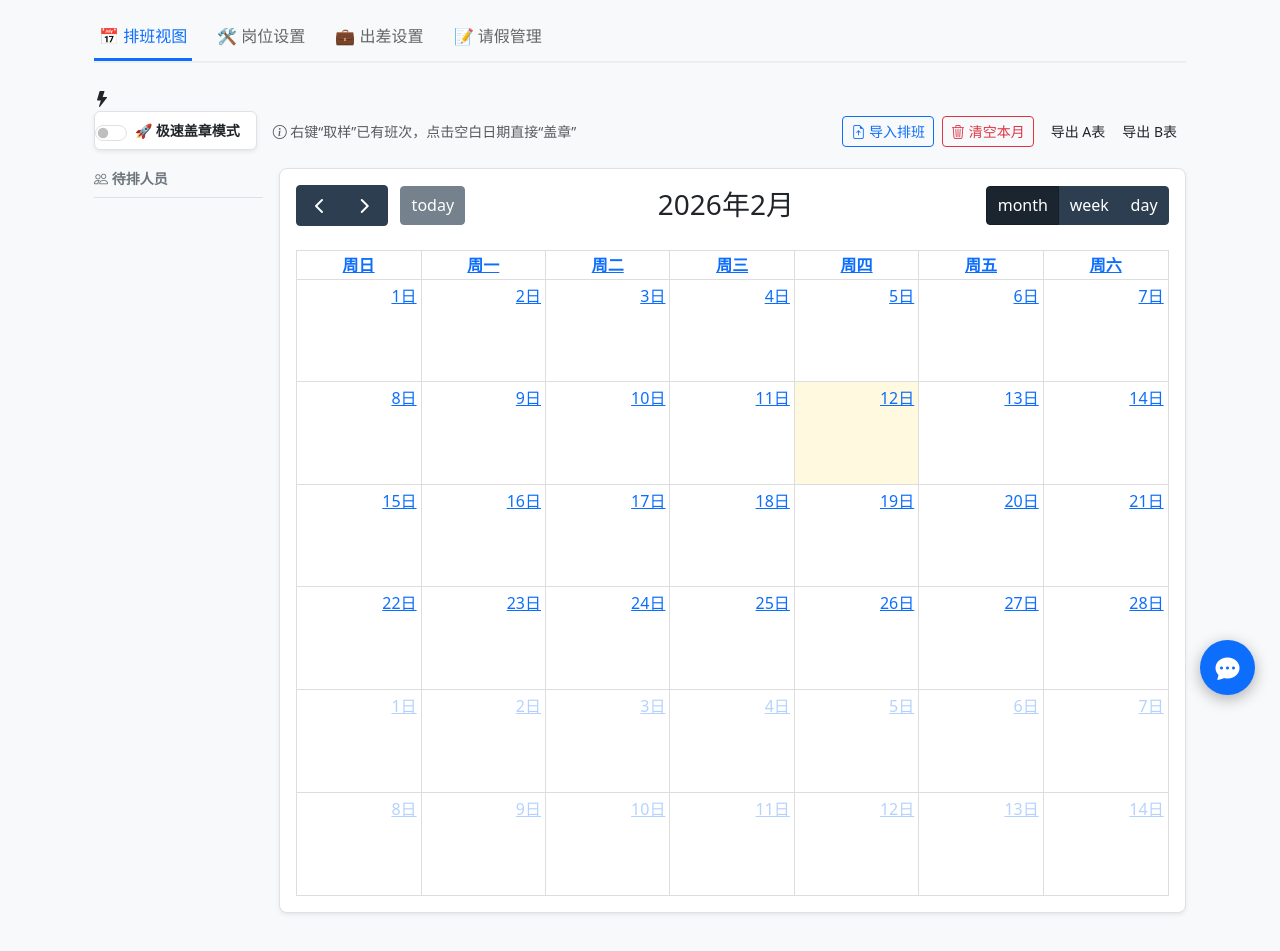
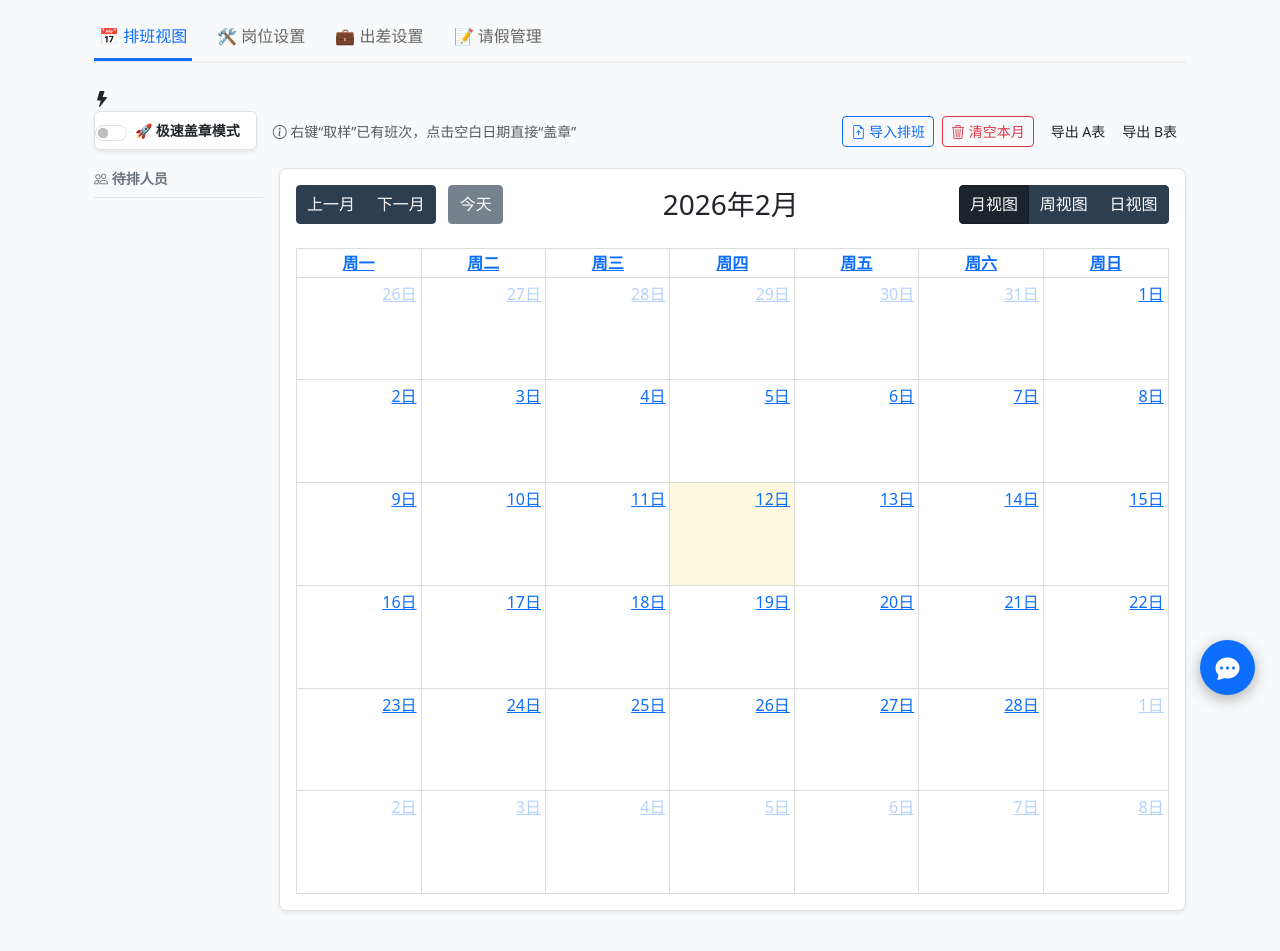
Before and after one commit to xxx1989626/cailutebao, a Flask app: page /scheduling/list in a window 1280 px wide. Shown: the part 80-1031 px from the top of the page. Run offline with Flask 3, Linux system fonts and the light colour scheme; a user stored in the database is signed in; tables that the repository leaves empty hold one stand-in row (values such as "Sample post"); lists and menus that the app fills with data are empty; parts of the project's set-up code (start-up, migrations or seed data) failed here and were passed over; some libraries are stand-ins or nearby versions.

Commit message:
7.3.0-alpha

```diff
--- a/templates/scheduling/list.html
+++ b/templates/scheduling/list.html
@@ -213,6 +213,16 @@ function initCalendar() {
     calendar = new FullCalendar.Calendar(calendarEl, {
         locale: 'zh-cn',
         headerToolbar: { left: 'prev,next today', center: 'title', right: 'dayGridMonth,dayGridWeek,dayGridDay' },
+
+        buttonText: {
+            today: '今天',
+            month: '月视图',
+            week: '周视图',
+            day: '日视图',
+            prev: '上一月',
+            next: '下一月'
+        },
+        firstDay: 1,
         initialView: 'dayGridMonth',
         editable: true,
         droppable: true,
```
Also changed, not shown: CHANGELOG.md.
